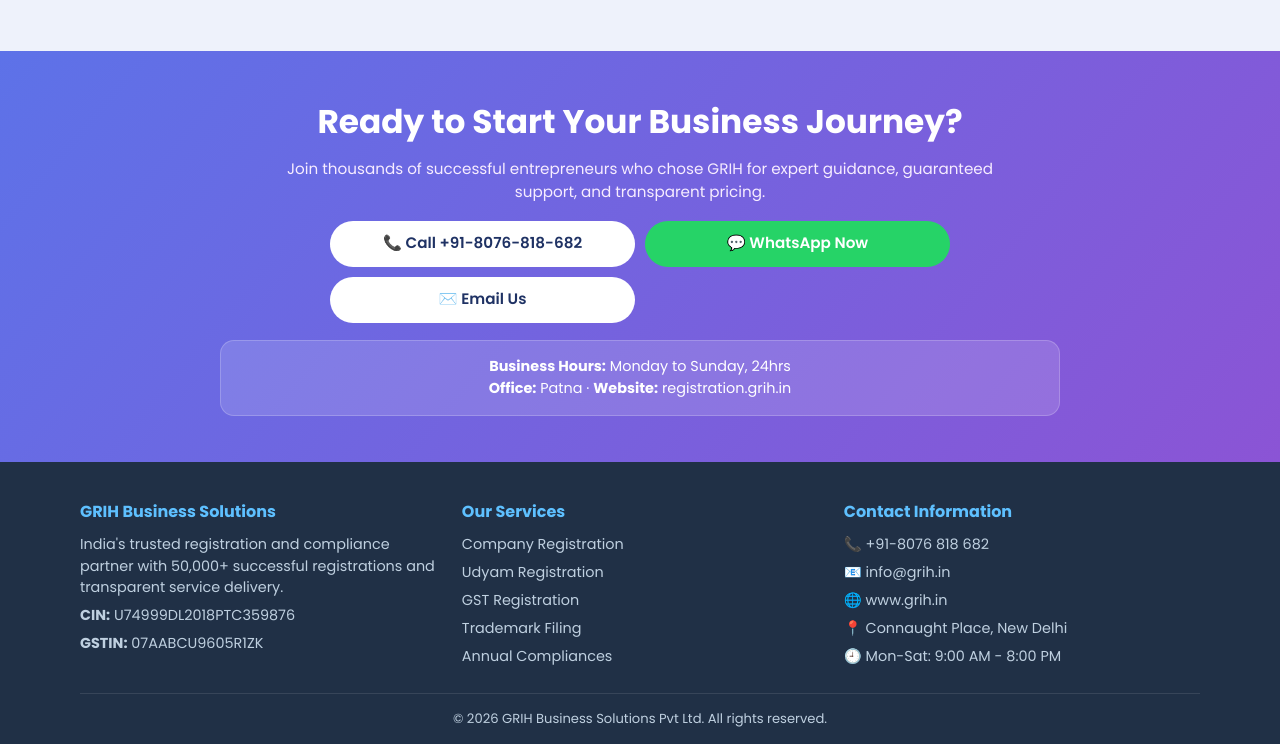
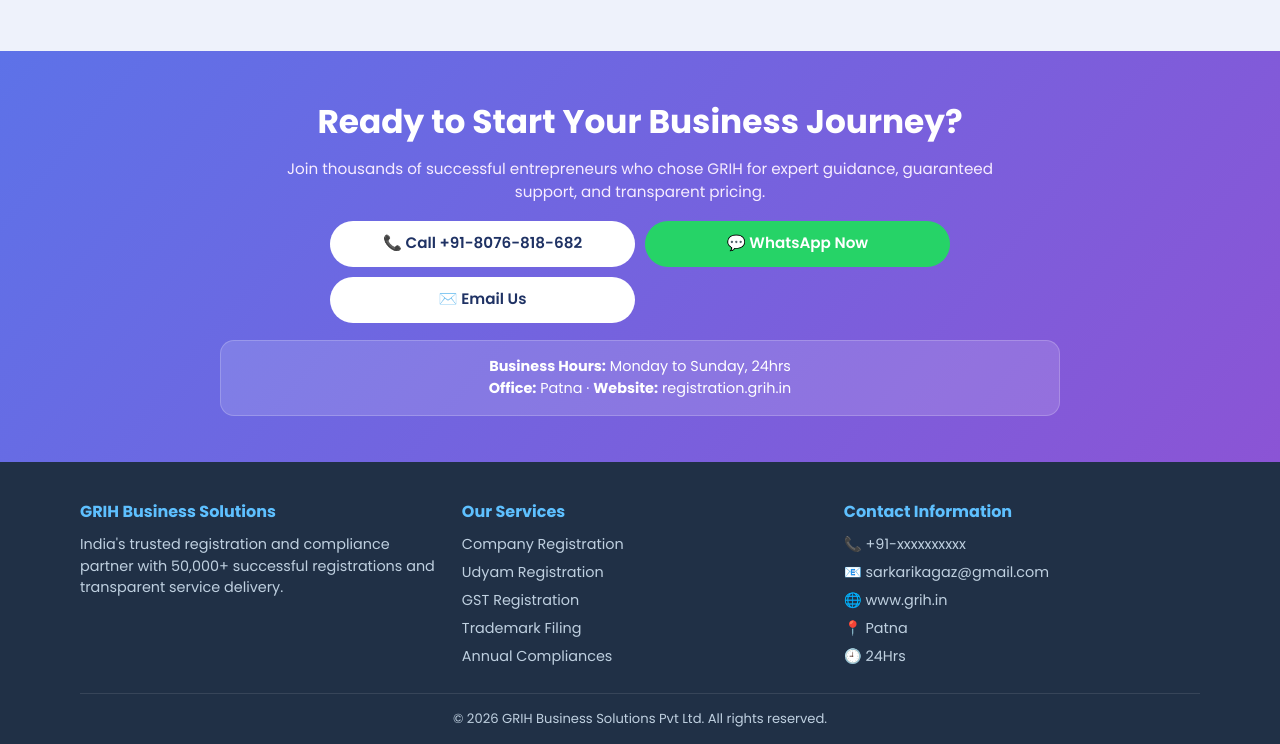
Before and after one commit to Sushobhit-Katiyar/Buisness_test, a website: page index.html in a window 1280 px wide. Shown: the part 1785-2529 px from the top of the page. Drawn offline with Linux system fonts and the light colour scheme.

Commit message:
change the place cin gstin contact and gmail

```diff
--- a/index.html
+++ b/index.html
@@ -616,8 +616,8 @@
     <div>
       <h4>GRIH Business Solutions</h4>
       <p>India's trusted registration and compliance partner with 50,000+ successful registrations and transparent service delivery.</p>
-      <p><strong>CIN:</strong> U74999DL2018PTC359876</p>
-      <p><strong>GSTIN:</strong> 07AABCU9605R1ZK</p>
+      <!-- <p><strong>CIN:</strong> U74999DL2018PTC359876</p>
+      <p><strong>GSTIN:</strong> 07AABCU9605R1ZK</p> -->
     </div>
     <div>
       <h4>Our Services</h4>
@@ -631,11 +631,11 @@
     </div>
     <div>
       <h4>Contact Information</h4>
-      <p>📞 +91-8076 818 682</p>
-      <p>📧 info@grih.in</p>
+      <p>📞 +91-xxxxxxxxxx</p>
+      <p>📧 sarkarikagaz@gmail.com</p>
       <p>🌐 www.grih.in</p>
-      <p>📍 Connaught Place, New Delhi</p>
-      <p>🕘 Mon-Sat: 9:00 AM - 8:00 PM</p>
+      <p>📍 Patna</p>
+      <p>🕘 24Hrs</p>
     </div>
   </div>
   <div class="container copyright">© 2026 GRIH Business Solutions Pvt Ltd. All rights reserved.</div>
```
